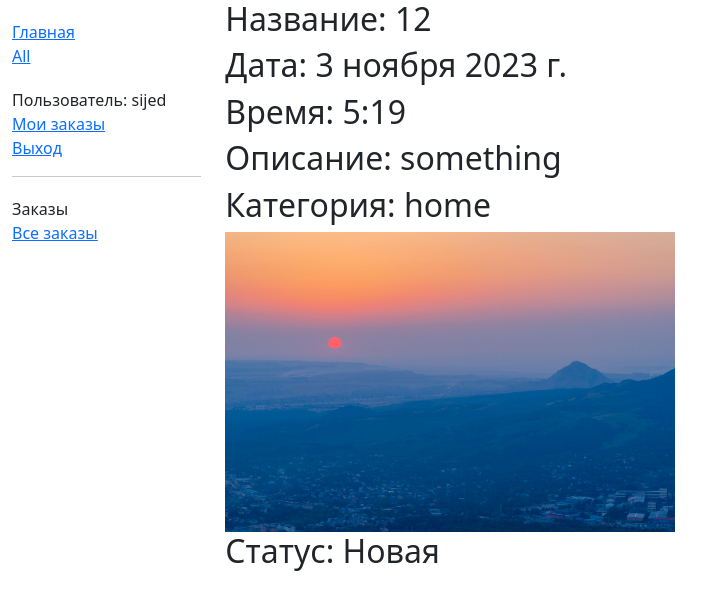
After one commit to SijedD/DesignStudio, a Django app: page /applications/ in a window 1280 px wide. The commit adds this page. Shown: the top 610 px of the page, without its empty margins (0-726 px from the left). Run offline with Django 4.2, Linux system fonts and the light colour scheme; a user stored in the database is signed in; data comes from the database, SQL or seed files in the repository; both versions use the stored data as it was after the commit; some libraries are stand-ins or nearby versions.

Commit message:
Вывод заявок у пользователя своих заявок

```diff
--- a/DesignStudio/MySite/models.py
+++ b/DesignStudio/MySite/models.py
@@ -54,6 +54,7 @@ class Applications(models.Model):
         default='Новая',
         blank=True,
         verbose_name="Статус")
+    borrower = models.ForeignKey(AdvUser, on_delete=models.CASCADE, null=True, blank=True)
 
     def __str__(self):
         return self.title
--- /dev/null
+++ b/DesignStudio/MySite/templates/MySite/application_list_user.html
@@ -0,0 +1,15 @@
+{% extends "base.html" %}
+
+{% block content %}
+{% for i in applications %}
+
+<h2>Название: {{i.title}}</h2>
+<h2>Дата: {{i.date_create}}</h2>
+<h2>Время: {{i.time_create}}</h2>
+<h2>Описание: {{i.deck}}</h2>
+<h2>Категория: {{i.category}}</h2>
+<img src="{{i.image.url}}" width="450px" height="300px"/>
+<h2>Статус: {{i.status}}</h2><br><br>
+
+{% endfor %}
+{% endblock %}
--- a/DesignStudio/MySite/templates/MySite/applications.html
+++ /dev/null
@@ -1,3 +0,0 @@
-{% extends "base.html" %}
-{% block content %}
-{% endblock %}
--- a/DesignStudio/MySite/templates/MySite/applications_form.html
+++ b/DesignStudio/MySite/templates/MySite/applications_form.html
@@ -2,7 +2,7 @@
 
 {% block content %}
 
-<form action="" method="post">
+<form action="" method="post" enctype="multipart/form-data">
     {% csrf_token %}
     <table>
     {{ form.as_table }}
--- a/DesignStudio/MySite/templates/base.html
+++ b/DesignStudio/MySite/templates/base.html
@@ -28,7 +28,7 @@
                 {% if user.is_authenticated %}
                 <li>Пользователь: {{ user.get_username }}</li>
 
-                <li><a href="applications.html">Мои заказы</a></li>
+                <li><a href="{% url 'applicationByUserListView' %}">Мои заказы</a></li>
 
                 <li><a href="{% url 'logout' %}?next={{ request.path }}">Выход</a></li>
                 {% else %}
--- a/DesignStudio/MySite/urls.py
+++ b/DesignStudio/MySite/urls.py
@@ -8,4 +8,5 @@ urlpatterns = [
     path('login/', UserLoginView.as_view(), name='login'),
     path('Applications/create/', views.ApplicationsCreate.as_view(), name='Applications-create'),
     path('Applications/<int:pk>/delete/', views.ApplicationsDelete.as_view(), name='Applications-delete'),
+    path('applications/', views.applicationByUserListView.as_view(), name='applicationByUserListView')
 ]
--- a/DesignStudio/MySite/views.py
+++ b/DesignStudio/MySite/views.py
@@ -6,7 +6,7 @@ from django.views.generic.edit import DeleteView
 from .forms import *
 from .models import Applications
 from django.views import generic
-from django.contrib.auth.mixins import PermissionRequiredMixin
+from django.contrib.auth.mixins import PermissionRequiredMixin, LoginRequiredMixin
 
 
 # Create your views here.
@@ -37,13 +37,26 @@ class UserLoginView(LoginView):
     success_url = 'index.html'
 
 
-class ApplicationsCreate(PermissionRequiredMixin, CreateView):
+class applicationByUserListView(LoginRequiredMixin, generic.ListView):
     model = Applications
-    fields = ['title', 'deck', 'category', 'date_create', 'time_create', 'Status']
-    permission_required = 'MySite.can_mark_returned'
+    template_name = 'MySite/application_list_user.html'
+    context_object_name = 'applications'
+
+    def get_queryset(self):
+        return Applications.objects.filter(borrower=self.request.user)
 
 
-class ApplicationsDelete(PermissionRequiredMixin, DeleteView):
+class ApplicationsCreate(LoginRequiredMixin, CreateView):
+    model = Applications
+    fields = ['title', 'deck', 'category', 'image']
+    success_url = reverse_lazy('applicationByUserListView')
+
+    def form_valid(self, form):
+        form.instance.borrower = self.request.user
+        return super().form_valid(form)
+
+
+class ApplicationsDelete(DeleteView):
     model = Applications
     success_url = reverse_lazy('Applications')
     permission_required = 'MySite.can_mark_returned'
```
Also changed, not shown: DesignStudio/MySite/migrations/0006_applications_borrower.py (added), DesignStudio/db.sqlite3, DesignStudio/media/Pyatigorsk.jpg (added), DesignStudio/media/baskunchak_G4aKQQM.jpg (added), DesignStudio/media/baskunchak_MrY4I0A.jpg (added), DesignStudio/media/kamchatka1_SYDOMJa.jpg (added).
